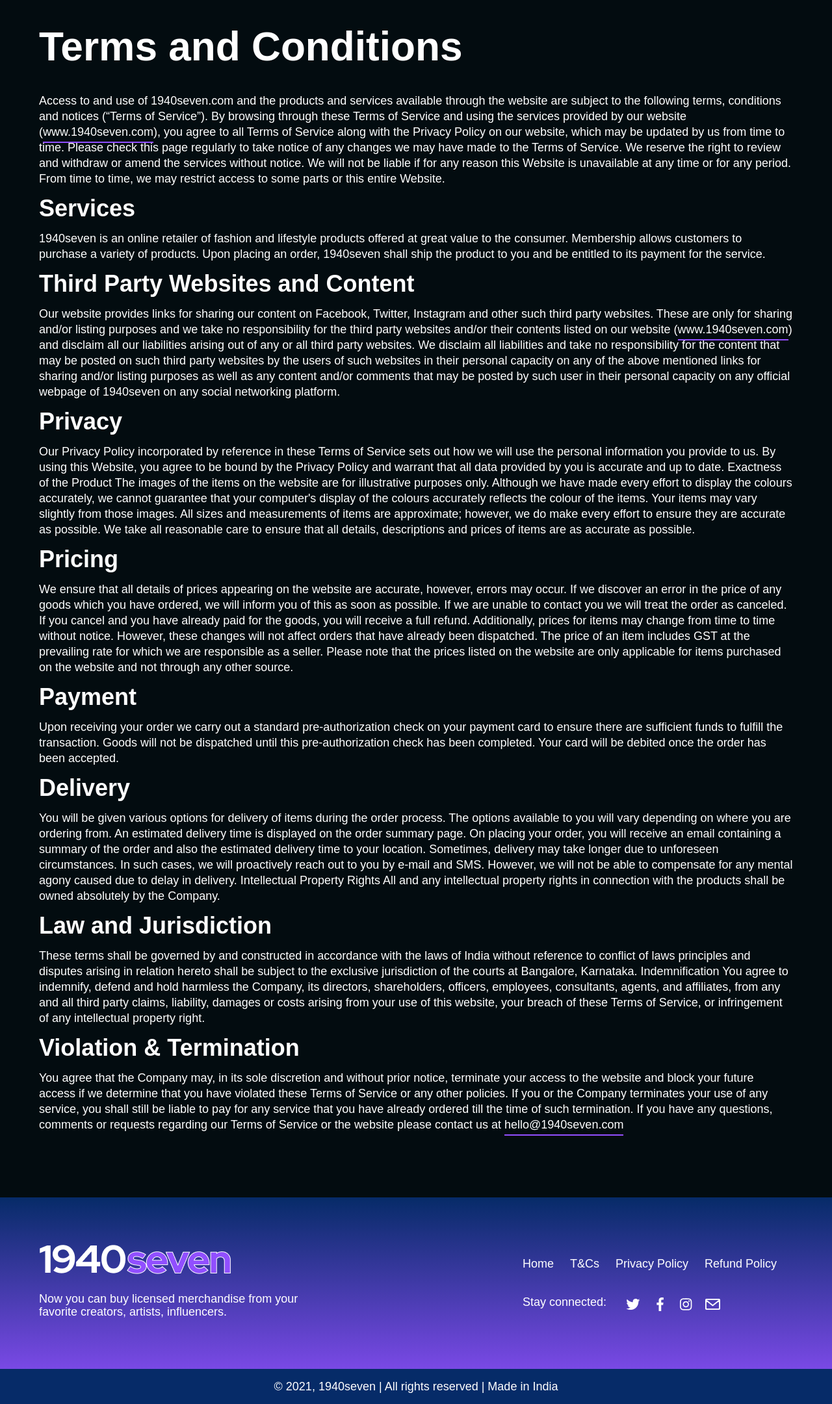
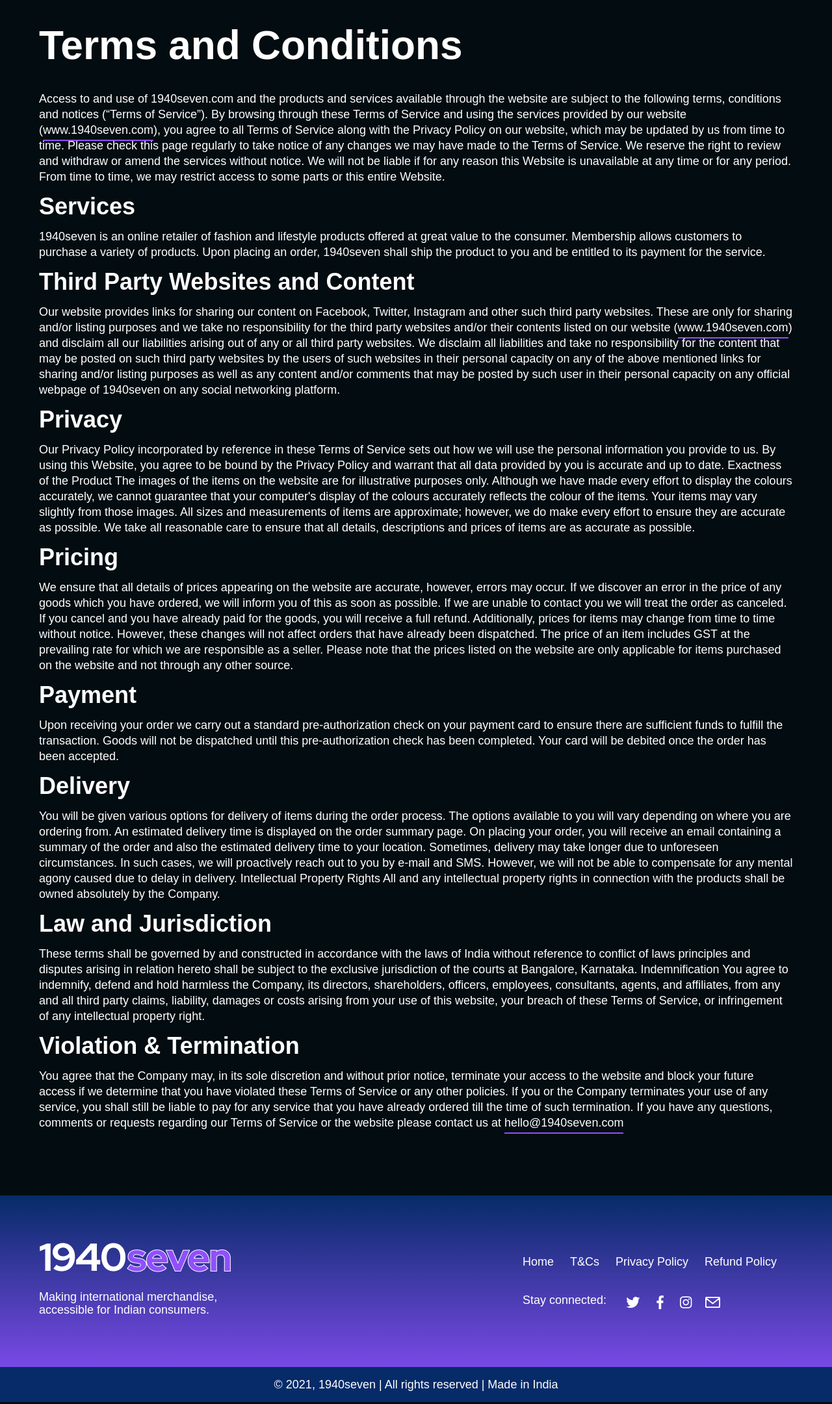
Before and after one commit to vedant14/1940seven, a Gatsby site: page /terms in a window 1280 px wide. Shown: the whole page at 65% size. Built offline with nearby package versions, Linux system fonts and the light colour scheme; Gatsby itself is replaced by a stand-in of ours.

Commit message:
Footer content

```diff
--- a/src/components/Footer/index.js
+++ b/src/components/Footer/index.js
@@ -14,8 +14,8 @@
 				<div>
 					<img src={Logo} alt="Logo" id="Logo" />
 					<p>
-						Now you can buy licensed merchandise from your favorite creators,
-						artists, influencers.
+						Making international merchandise, <br /> accessible for Indian
+						consumers.
 					</p>
 				</div>
 				<div id="right-align">
--- a/src/pages/privacy-policy.js
+++ b/src/pages/privacy-policy.js
@@ -5,6 +5,7 @@
 const PrivacyPage = ({ data }) => {
   return (
     <Layout>
+      <SEO title="1940Seven" description="By Vedant and Mandar" />
       <div className="Container">
         <div
           dangerouslySetInnerHTML={{
--- a/src/pages/refund-policy.js
+++ b/src/pages/refund-policy.js
@@ -5,6 +5,7 @@
 const RefundPolicy = ({ data }) => {
   return (
     <Layout>
+      <SEO title="1940Seven" description="By Vedant and Mandar" />
       <div className="Container">
         <div
           dangerouslySetInnerHTML={{
--- a/src/pages/terms.js
+++ b/src/pages/terms.js
@@ -5,6 +5,7 @@
 const TermsPage = ({ data }) => {
   return (
     <Layout>
+      <SEO title="1940Seven" description="By Vedant and Mandar" />
       <div className="Container">
         <div
           dangerouslySetInnerHTML={{
--- a/src/styles/GlobalStyles.js
+++ b/src/styles/GlobalStyles.js
@@ -33,7 +33,7 @@
     }
     @media screen and (min-width: 1200px) {
       font-size: calc(1.725rem + 2.7vw);
-      line-height: calc(1.725rem + 2.5vw);
+      line-height: calc(1.525rem + 2.5vw);
     }
   }
 
```
